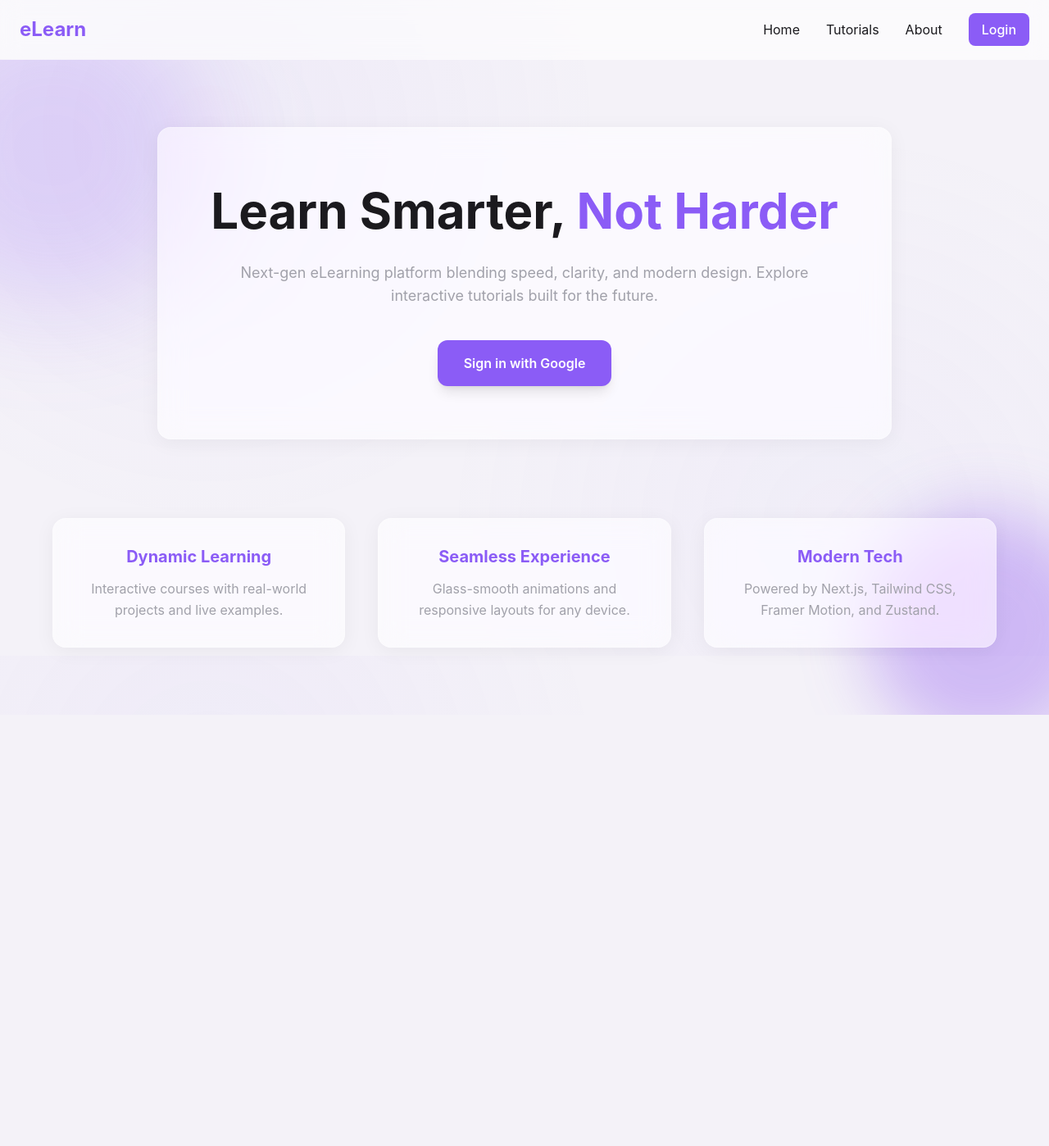
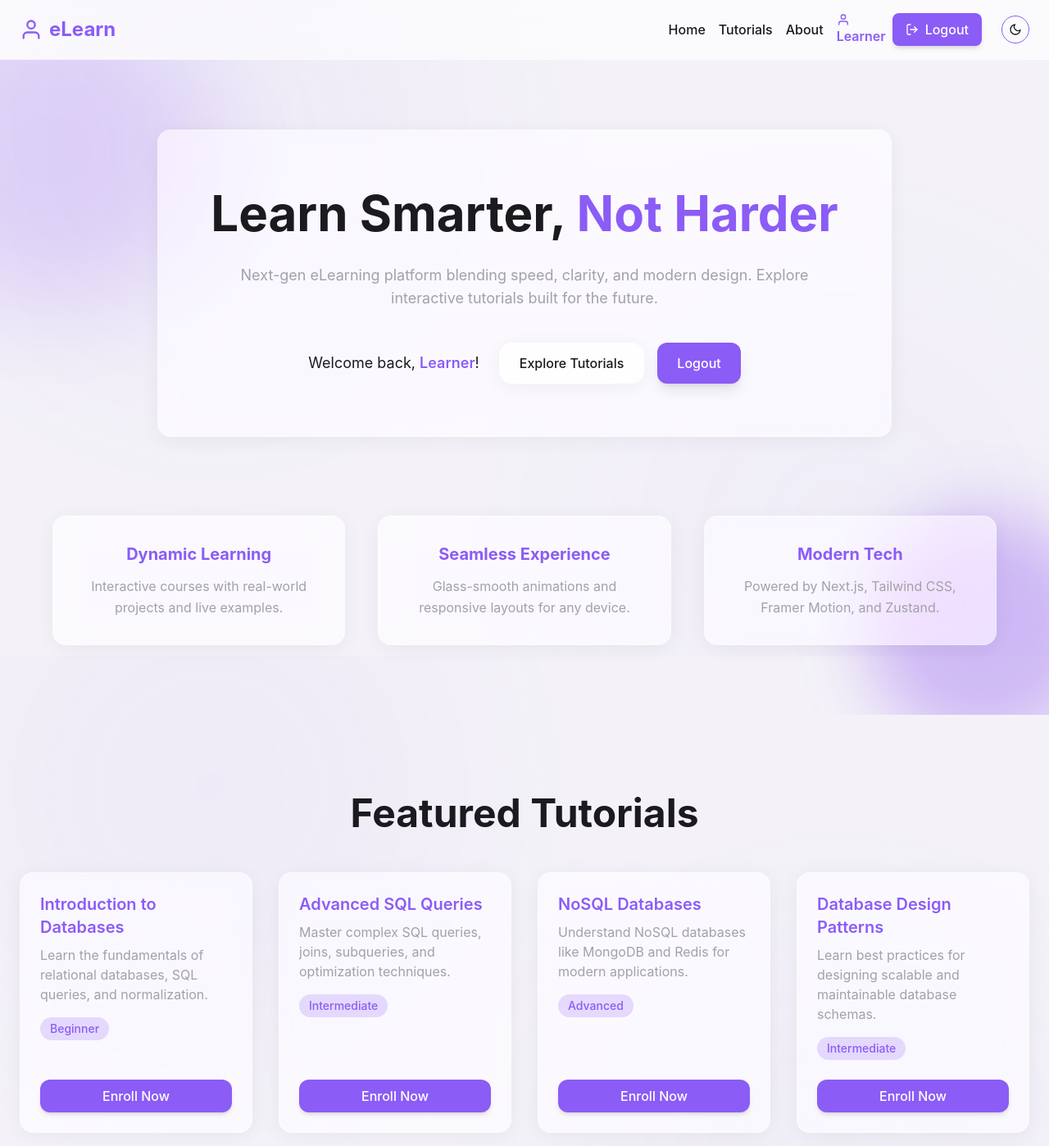
Before and after one commit to abdul-ghaffar01/elearning, a Next.js app: page / in a window 1280 px wide. Shown: the top 1398 px of the page at 82% size. Before the commit the page ends 872 px from the top, so only its background shows below. Built offline with nearby package versions, Linux system fonts and the light colour scheme.

Commit message:
Heros section created

```diff
--- a/app/page.js
+++ b/app/page.js
@@ -1,3 +1,4 @@
+import FeaturedTutorials from '@/components/FeaturedTutorials'
 import LandingPage from '@/components/LandinPage'
 import React from 'react'
 
@@ -5,6 +6,7 @@ const page = () => {
   return (
     <div>
       <LandingPage />
+      <FeaturedTutorials />
     </div>
   )
 }
--- /dev/null
+++ b/components/FeaturedTutorials.jsx
@@ -0,0 +1,94 @@
+"use client";
+import { motion } from "framer-motion";
+import { useUserStore } from "@/store/loginStore";
+
+const tutorials = [
+  {
+    id: 1,
+    title: "Introduction to Databases",
+    desc: "Learn the fundamentals of relational databases, SQL queries, and normalization.",
+    level: "Beginner",
+  },
+  {
+    id: 2,
+    title: "Advanced SQL Queries",
+    desc: "Master complex SQL queries, joins, subqueries, and optimization techniques.",
+    level: "Intermediate",
+  },
+  {
+    id: 3,
+    title: "NoSQL Databases",
+    desc: "Understand NoSQL databases like MongoDB and Redis for modern applications.",
+    level: "Advanced",
+  },
+  {
+    id: 4,
+    title: "Database Design Patterns",
+    desc: "Learn best practices for designing scalable and maintainable database schemas.",
+    level: "Intermediate",
+  },
+];
+
+const fadeUp = (delay = 0) => ({
+  hidden: { opacity: 0, y: 30 },
+  visible: {
+    opacity: 1,
+    y: 0,
+    transition: { delay, duration: 0.6, ease: "easeOut" },
+  },
+});
+
+export default function FeaturedTutorials() {
+  const { isLoggedIn, login } = useUserStore();
+
+  return (
+    <section className="relative z-10 max-w-7xl mx-auto px-6 py-24">
+      <motion.h2
+        initial={{ opacity: 0, y: 20 }}
+        whileInView={{ opacity: 1, y: 0 }}
+        transition={{ duration: 0.7 }}
+        className="text-4xl md:text-5xl font-bold text-center mb-12 text-[var(--foreground)]"
+      >
+        Featured Tutorials
+      </motion.h2>
+
+      <div className="grid md:grid-cols-2 lg:grid-cols-4 gap-8">
+        {tutorials.map((tut, i) => (
+          <motion.div
+            key={tut.id}
+            variants={fadeUp(0.2 * i)}
+            initial="hidden"
+            whileInView="visible"
+            viewport={{ once: true }}
+            className="glass p-6 rounded-3xl shadow-lg hover:scale-105 transition-transform cursor-pointer flex flex-col justify-between"
+          >
+            <div>
+              <h3 className="text-xl font-semibold mb-2 text-[var(--accent)]">{tut.title}</h3>
+              <p className="text-[var(--color-muted)] mb-4">{tut.desc}</p>
+              <span className="inline-block px-3 py-1 rounded-full text-sm font-medium bg-[var(--accent)]/20 text-[var(--accent)]">
+                {tut.level}
+              </span>
+            </div>
+
+            <div className="mt-6">
+              {isLoggedIn ? (
+                <button
+                  className="w-full py-2 rounded-xl bg-[var(--accent)] text-white font-medium shadow-md hover:shadow-lg transition"
+                >
+                  Enroll Now
+                </button>
+              ) : (
+                <button
+                  className="w-full py-2 rounded-xl bg-[var(--accent)]/80 text-white font-medium shadow-md hover:shadow-lg transition"
+                  onClick={() => login({ name: "Demo User" })}
+                >
+                  Login to Enroll
+                </button>
+              )}
+            </div>
+          </motion.div>
+        ))}
+      </div>
+    </section>
+  );
+}
--- a/components/Navbar.js
+++ b/components/Navbar.js
@@ -1,66 +1,108 @@
 "use client";
-import { useState, useEffect } from "react";
+import { useState } from "react";
 import { motion, AnimatePresence } from "framer-motion";
 import Link from "next/link";
+import { FiMenu, FiX, FiLogIn, FiLogOut, FiUser } from "react-icons/fi";
+import { useUserStore } from "@/store/loginStore";
+import dynamic from "next/dynamic";
+const FiMoon = dynamic(() => import("react-icons/fi").then((mod) => mod.FiMoon), {
+  ssr: false,
+});
+const FiSun = dynamic(() => import("react-icons/fi").then((mod) => mod.FiSun), {
+  ssr: false,
+});
 
 const Navbar = () => {
   const [menuOpen, setMenuOpen] = useState(false);
-  const [isDark, setIsDark] = useState(false);
+  const { isLoggedIn, user, login, logout } = useUserStore();
 
-  // Detect system theme (auto dark/light)
-  useEffect(() => {
-    if (window.matchMedia("(prefers-color-scheme: dark)").matches) {
+  const [isDark, setIsDark] = useState(
+    typeof window !== "undefined" &&
+      window.matchMedia("(prefers-color-scheme: dark)").matches
+  );
+
+  const toggleTheme = () => {
+    if (isDark) {
+      document.documentElement.style.setProperty("--background", "#f4f2f8");
+      document.documentElement.style.setProperty("--foreground", "#1b1a1e");
+      document.documentElement.style.setProperty(
+        "--card-bg",
+        "rgba(255, 255, 255, 0.6)"
+      );
+      setIsDark(false);
+    } else {
+      document.documentElement.style.setProperty("--background", "#141217");
+      document.documentElement.style.setProperty("--foreground", "#e5e1f3");
+      document.documentElement.style.setProperty(
+        "--card-bg",
+        "rgba(30, 28, 38, 0.6)"
+      );
       setIsDark(true);
     }
-  }, []);
+  };
 
   return (
     <nav
-      className="fixed top-0 left-0 w-full z-50 border-b border-[rgba(255,255,255,0.1)] backdrop-blur-md"
-      style={{
-        backgroundColor: "var(--card-bg)",
-        color: "var(--foreground)",
-      }}
+      className="fixed top-0 left-0 w-full z-50 backdrop-blur-xl border-b border-[var(--border-color)] transition-colors duration-500"
+      style={{ backgroundColor: "var(--card-bg)", color: "var(--foreground)" }}
     >
       <div className="max-w-7xl mx-auto px-6 py-4 flex justify-between items-center">
         {/* Logo */}
         <Link
           href="/"
-          className="text-2xl font-bold"
+          className="text-2xl font-bold hover:scale-105 transition-transform flex items-center gap-2"
           style={{ color: "var(--accent)" }}
         >
-          eLearn
+          <FiUser size={28} /> eLearn
         </Link>
 
         {/* Desktop Links */}
-        <div className="hidden md:flex space-x-8 items-center">
-          <Link href="/" className="hover:text-[var(--accent)] transition">
-            Home
+        <div className="hidden md:flex items-center space-x-4">
+          {["Home", "Tutorials", "About"].map((link) => (
+            <Link
+              key={link}
+              href={`/${link.toLowerCase()}`}
+              className="hover-glow transition font-medium"
+            >
+              {link}
             </Link>
-          <Link
-            href="/tutorials"
-            className="hover:text-[var(--accent)] transition"
+          ))}
+
+          {/* Login / User */}
+          {!isLoggedIn ? (
+            <motion.button
+              whileHover={{ scale: 1.05 }}
+              whileTap={{ scale: 0.95 }}
+              onClick={() => login({ name: "Demo User" })}
+              className="px-4 py-2 rounded-lg font-medium flex items-center gap-2 text-white shadow-md transition"
+              style={{ backgroundColor: "var(--accent)" }}
             >
-            Tutorials
-          </Link>
-          <Link href="/about" className="hover:text-[var(--accent)] transition">
-            About
-          </Link>
-          <Link
-            href="/login"
-            className="px-4 py-2 rounded-lg font-medium text-white transition"
-            style={{
-              backgroundColor: "var(--accent)",
-            }}
-            onMouseEnter={(e) =>
-              (e.target.style.backgroundColor = "var(--accent-hover)")
-            }
-            onMouseLeave={(e) =>
-              (e.target.style.backgroundColor = "var(--accent)")
-            }
+              <FiLogIn /> Login
+            </motion.button>
+          ) : (
+            <div className="flex items-center gap-2">
+              <span className="text-[var(--accent)] font-semibold">
+                <FiUser /> {user?.name || "Learner"}
+              </span>
+              <motion.button
+                whileHover={{ scale: 1.05 }}
+                whileTap={{ scale: 0.95 }}
+                onClick={logout}
+                className="px-4 py-2 rounded-lg font-medium flex items-center gap-2 text-white shadow-md transition"
+                style={{ backgroundColor: "var(--accent)" }}
               >
-            Login
-          </Link>
+                <FiLogOut /> Logout
+              </motion.button>
+            </div>
+          )}
+
+          {/* Theme Toggle */}
+          <button
+            onClick={toggleTheme}
+            className="ml-2 p-2 rounded-full border border-[var(--accent)] hover:bg-[var(--accent)] hover:text-white transition-all"
+          >
+            {isDark ? <FiSun /> : <FiMoon />}
+          </button>
         </div>
 
         {/* Mobile Menu Button */}
@@ -69,7 +111,7 @@ const Navbar = () => {
           style={{ color: "var(--foreground)" }}
           onClick={() => setMenuOpen(!menuOpen)}
         >
-          ☰
+          {menuOpen ? <FiX /> : <FiMenu />}
         </button>
       </div>
 
@@ -80,47 +122,63 @@ const Navbar = () => {
             initial={{ opacity: 0, y: -10 }}
             animate={{ opacity: 1, y: 0 }}
             exit={{ opacity: 0, y: -10 }}
-            className="md:hidden px-6 pb-4 pt-2 space-y-4 shadow-lg rounded-b-lg"
-            style={{
-              backgroundColor: "var(--card-bg)",
-              color: "var(--foreground)",
-            }}
+            className="md:hidden px-6 pb-4 pt-2 space-y-4 shadow-lg rounded-b-2xl"
+            style={{ backgroundColor: "var(--card-bg)", color: "var(--foreground)" }}
           >
+            {["Home", "Tutorials", "About"].map((link) => (
               <Link
-              href="/"
-              className="block hover:text-[var(--accent)] transition"
+                key={link}
+                href={`/${link.toLowerCase()}`}
+                className="block hover-glow transition font-medium"
                 onClick={() => setMenuOpen(false)}
               >
-              Home
+                {link}
               </Link>
-            <Link
-              href="/tutorials"
-              className="block hover:text-[var(--accent)] transition"
-              onClick={() => setMenuOpen(false)}
+            ))}
+
+            {!isLoggedIn ? (
+              <motion.button
+                whileHover={{ scale: 1.05 }}
+                whileTap={{ scale: 0.95 }}
+                onClick={() => {
+                  login({ name: "Demo User" });
+                  setMenuOpen(false);
+                }}
+                className="w-full px-4 py-2 rounded-lg font-medium flex items-center gap-2 text-white shadow-md transition justify-center"
+                style={{ backgroundColor: "var(--accent)" }}
               >
-              Tutorials
-            </Link>
-            <Link
-              href="/about"
-              className="block hover:text-[var(--accent)] transition"
-              onClick={() => setMenuOpen(false)}
+                <FiLogIn /> Login
+              </motion.button>
+            ) : (
+              <motion.div className="flex flex-col gap-2">
+                <span className="text-[var(--accent)] font-semibold flex items-center gap-2">
+                  <FiUser /> {user?.name || "Learner"}
+                </span>
+                <motion.button
+                  whileHover={{ scale: 1.05 }}
+                  whileTap={{ scale: 0.95 }}
+                  onClick={() => {
+                    logout();
+                    setMenuOpen(false);
+                  }}
+                  className="w-full px-4 py-2 rounded-lg font-medium flex items-center gap-2 text-white shadow-md transition justify-center"
+                  style={{ backgroundColor: "var(--accent)" }}
                 >
-              About
-            </Link>
-            <Link
-              href="/login"
-              className="block text-center py-2 rounded-lg text-white transition"
-              style={{ backgroundColor: "var(--accent)" }}
-              onMouseEnter={(e) =>
-                (e.target.style.backgroundColor = "var(--accent-hover)")
-              }
-              onMouseLeave={(e) =>
-                (e.target.style.backgroundColor = "var(--accent)")
-              }
-              onClick={() => setMenuOpen(false)}
+                  <FiLogOut /> Logout
+                </motion.button>
+              </motion.div>
+            )}
+
+            {/* Mobile Theme Toggle */}
+            <button
+              onClick={() => {
+                toggleTheme();
+                setMenuOpen(false);
+              }}
+              className="w-full py-2 rounded-lg border border-[var(--accent)] flex justify-center gap-2 hover:bg-[var(--accent)] hover:text-white transition-all"
             >
-              Login
-            </Link>
+              {isDark ? <FiSun /> : <FiMoon />} {isDark ? "Light" : "Dark"}
+            </button>
           </motion.div>
         )}
       </AnimatePresence>
--- a/package.json
+++ b/package.json
@@ -12,6 +12,7 @@
     "next": "16.0.3",
     "react": "19.2.0",
     "react-dom": "19.2.0",
+    "react-icons": "^5.5.0",
     "zustand": "^5.0.8"
   },
   "devDependencies": {
--- a/store/loginStore.js
+++ b/store/loginStore.js
@@ -1,7 +1,7 @@
 import { create } from "zustand";
 
 export const useUserStore = create((set) => ({
-  isLoggedIn: false,
+  isLoggedIn: true,
   user: null,
 
   login: (user) => set({ isLoggedIn: true, user }),
```
Also changed, not shown: 1 other file (tests, documents, lock files or other folders). Lines whose indentation alone changed are shown as unchanged.
